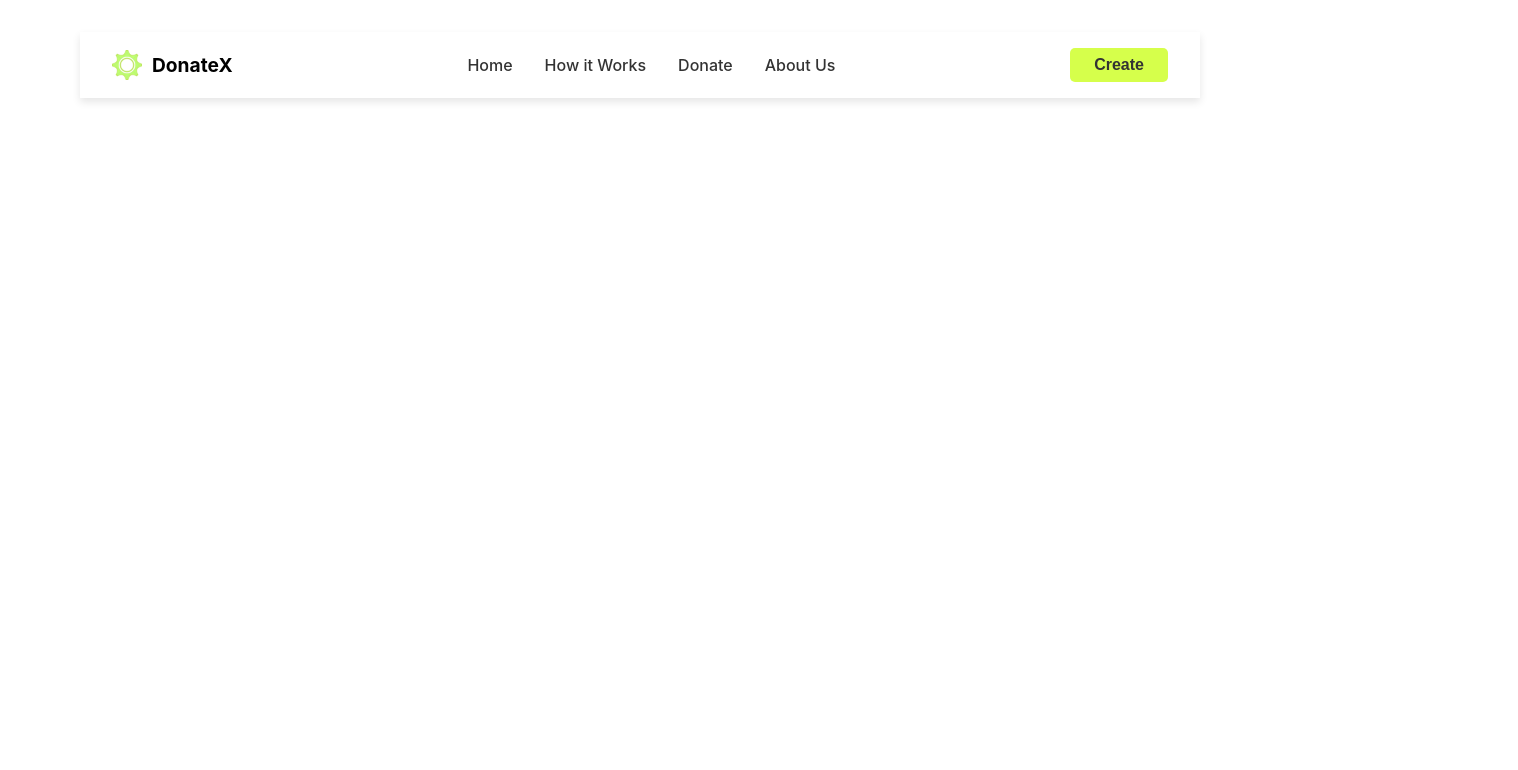
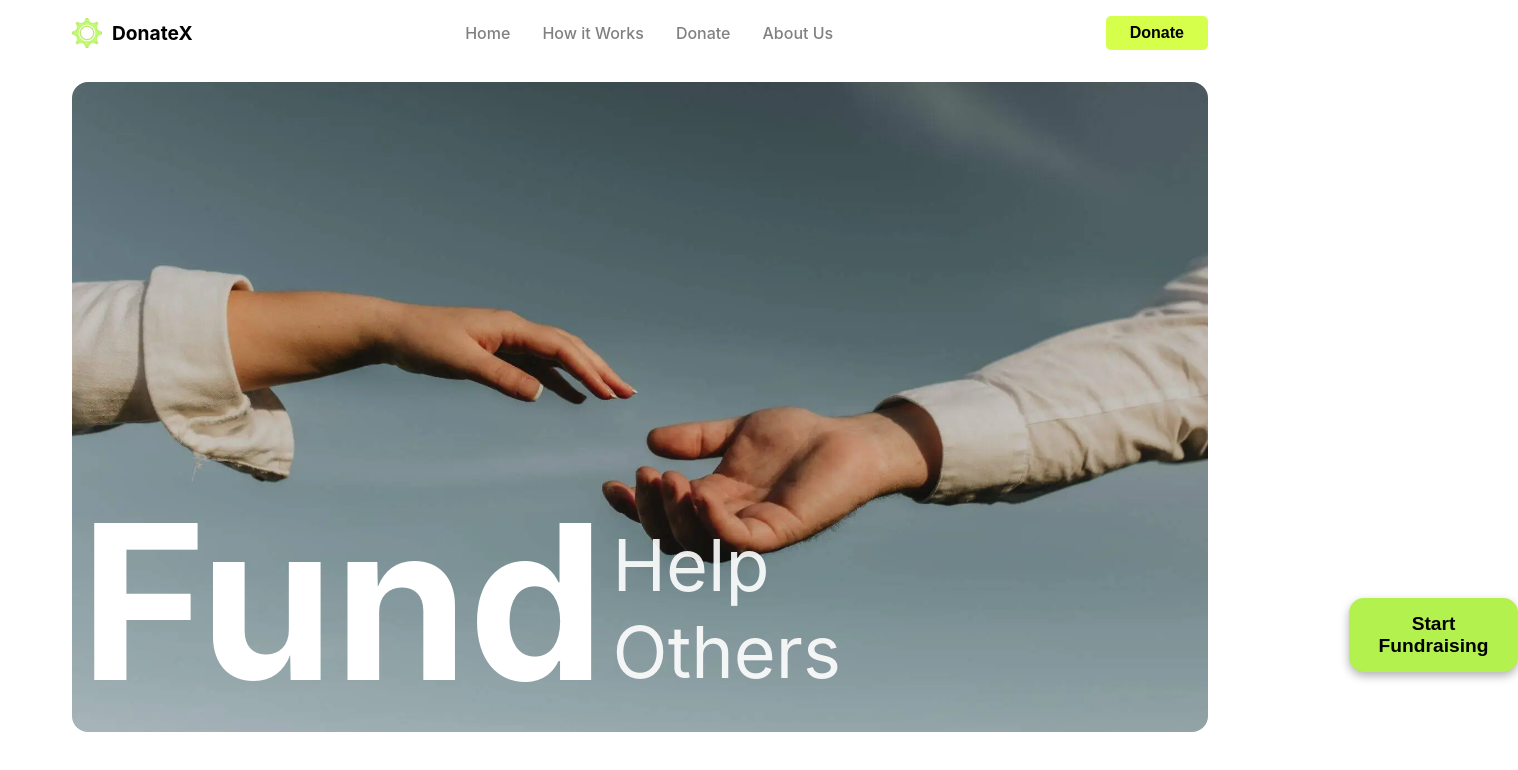
Before and after one commit to mrinnnmoy/DonateX, a React (Vite) app in the folder client/: page / in a window 1280 px wide. Shown: the top 770 px of the page, 1518 px wide, since content can reach past the window. Built offline with nearby package versions, Linux system fonts and the light colour scheme.

Commit message:
build-home

```diff
--- a/client/src/App.css
+++ b/client/src/App.css
@@ -7,7 +7,7 @@
     justify-content: space-between;
     padding: 1rem 2rem;
     background-color: #ffffff;
-    box-shadow: 0 4px 8px rgba(0, 0, 0, 0.1);
+    /* box-shadow: 0 4px 8px rgba(0, 0, 0, 0.1); */
 }
 
 /* Brand section styling */
@@ -39,12 +39,12 @@
 .links ul li a {
     text-decoration: none;
     font-size: 1rem;
-    color: #333;
+    color: gray;
     font-weight: 500;
 }
 
 .links ul li a:hover {
-    color: #000;
+    color: black;
     /* Hover effect */
 }
 
@@ -62,13 +62,14 @@
     border-radius: 5px;
     font-size: 1rem;
     font-weight: 600;
-    color: #333;
+    color: black;
     cursor: pointer;
     transition: background-color 0.3s ease;
 }
 
 .account-info button:hover {
     background-color: #c3e540;
+    color: gray;
     /* Slightly darker green on hover */
 }
 
@@ -99,3 +100,85 @@
         gap: 1rem;
     }
 }
+
+/* --- Home --- */
+.banner {
+    position: static;
+    background-image: url('./assets/DonateX-home-main.png');
+    background-size: cover;
+    background-position: center;
+    border-radius: 1rem;
+    margin: 1rem 2rem;
+    height: 650px;
+    color: white;
+    display: flex;
+    align-items: end;
+}
+
+.banner-text {
+    text-align: left;
+    color: white;
+    position: relative;
+    z-index: 2;
+    /* Ensures the text is above the image */
+    display: flex;
+    flex-direction: row;
+    align-items: end;
+}
+
+.banner-text h1 {
+    font-size: 13.5rem;
+    margin: 0 .5rem;
+    font-weight: bold;
+}
+
+.banner-text p {
+    font-size: 4.5rem;
+    width: 14rem;
+    margin: 2.3rem 0;
+    font-weight: 400;
+    color: rgba(255, 255, 255, 0.9);
+}
+
+/* Button Adjustment */
+.start-fundraising-button {
+    margin: 0 0 3.75rem 32rem;
+    background-color: #b2f14e;
+    border: none;
+    padding: 15px 30px;
+    border-radius: 15px;
+    font-size: 1.2rem;
+    cursor: pointer;
+    font-weight: bold;
+    color: #000;
+    box-shadow: 0px 4px 10px rgba(0, 0, 0, 0.3);
+}
+
+.start-fundraising-button:hover {
+    background-color: #9bd73f;
+    transform: scale(1.02);
+    /* Subtle hover effect */
+}
+
+/* Responsive Adjustments */
+@media (max-width: 768px) {
+    .banner-text {
+        flex-direction: row;
+        align-items: start;
+    }
+
+    .banner-text h1 {
+        font-size: 7rem;
+        margin: .25rem .25rem;
+    }
+
+    .banner-text p {
+        font-size: 2.5rem;
+        /* margin: 0 .75rem; */
+        width: 8rem;
+    }
+
+    .start-fundraising-button {
+        display: none;
+    }
+}
--- a/client/src/App.jsx
+++ b/client/src/App.jsx
@@ -3,7 +3,7 @@ import "./App.css";
 import { BrowserRouter, Routes, Route } from 'react-router-dom';
 
 import Navbar from './components/Navbar';
-// import Home from "./components/Home";
+import Home from "./components/Home";
 // import Work from  "./components/Work";
 // import Donate from "./components/Donate";
 // import About from "./components/About";
@@ -16,10 +16,10 @@ const App = () => {
       <Navbar />
       <BrowserRouter>
         <Routes>
-          {/* <Home />
-          <Work />
-          <Donate />
-          <About /> */}
+          <Route path='/' element={<Home />} />
+          {/* <Route path='/Work' element={<Work />} /> */}
+          {/* <Route path='/Donate' element={<Donate />} /> */}
+          {/* <Route path='/About' element={<About />} /> */}
         </Routes>
       </BrowserRouter>
       {/* <Footer /> */}
--- a/client/src/components/Home.jsx
+++ b/client/src/components/Home.jsx
@@ -2,8 +2,14 @@ import React from 'react';
 
 const Home = () => {
   return (
-    <div>Home</div>
+    <div className="banner">
+      <div className="banner-text">
+        <h1>Fund</h1>
+        <p>Help Others</p>
+        <button className="start-fundraising-button">Start Fundraising</button>
+      </div>
+    </div>
   )
 };
 
-export default Home'
+export default Home;
--- a/client/src/components/Navbar.jsx
+++ b/client/src/components/Navbar.jsx
@@ -66,7 +66,7 @@ const Navbar = () => {
 
       {/* Button section for account-related actions */}
       <div className="account-info">
-        <button>Create</button>
+        <button>Donate</button>
       </div>
 
     </div>
--- a/client/src/index.css
+++ b/client/src/index.css
@@ -7,8 +7,7 @@
 }
 
 body {
-  margin: 0 5rem;
-  margin-top: 2rem;
+  margin: 0 2.5rem;
   font-family: -apple-system, BlinkMacSystemFont, "Segoe UI", "Roboto", "Oxygen",
     "Ubuntu", "Cantarell", "Fira Sans", "Droid Sans", "Helvetica Neue",
     sans-serif;
```
